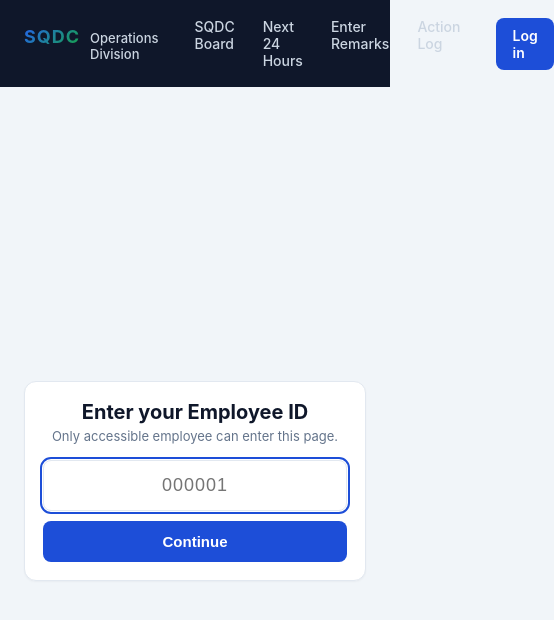
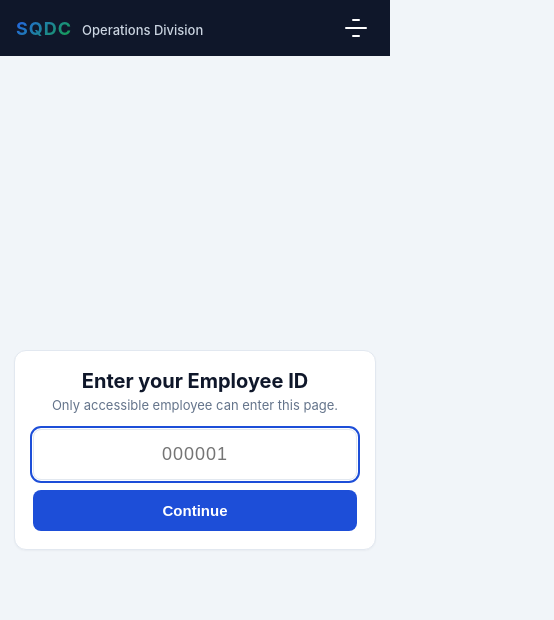
Before and after one commit to ops-ptp/SQDC, a React (Vite) app: page /login in a window 390 px wide. Shown: the top 620 px of the page, 554 px wide, since content can reach past the window. Built offline with nearby package versions, Linux system fonts and the light colour scheme; no server answers.

Commit message:
Add files via upload

```diff
--- a/src/components/Navbar.tsx
+++ b/src/components/Navbar.tsx
@@ -1,30 +1,52 @@
+import { useState } from 'react';
 import { NavLink } from 'react-router-dom';
 import { useEmployee } from '../context/EmployeeContext';
 
 export default function Navbar() {
   const { employee, logout } = useEmployee();
+  const [menuOpen, setMenuOpen] = useState(false);
+
+  const linkClass = ({ isActive }: { isActive: boolean }) => (isActive ? 'active' : '');
+  const closeMenu = () => setMenuOpen(false);
 
   return (
     <header className="navbar">
+      <div className="navbar-row">
         <div className="navbar-brand">
           <span className="navbar-logo">SQDC</span>
           <span className="navbar-title">Operations Division</span>
         </div>
+
+        <button
+          type="button"
+          className="navbar-toggle"
+          aria-label={menuOpen ? 'Close menu' : 'Open menu'}
+          aria-expanded={menuOpen}
+          onClick={() => setMenuOpen((v) => !v)}
+        >
+          <span className={`navbar-toggle-bar ${menuOpen ? 'is-open' : ''}`} />
+        </button>
+      </div>
+
+      {/* Tapping any link/button inside closes the panel directly (rather
+          than syncing to the route in an effect), so opening/closing stays
+          a single, traceable state update per user action. */}
+      <div className={`navbar-collapse ${menuOpen ? 'is-open' : ''}`}>
         <nav className="navbar-links">
-        <NavLink to="/" end className={({ isActive }) => (isActive ? 'active' : '')}>
+          <NavLink to="/" end className={linkClass} onClick={closeMenu}>
             SQDC Board
           </NavLink>
-        <NavLink to="/forward-looking" className={({ isActive }) => (isActive ? 'active' : '')}>
+          <NavLink to="/forward-looking" className={linkClass} onClick={closeMenu}>
             Next 24 Hours
           </NavLink>
-        <NavLink to="/entry" className={({ isActive }) => (isActive ? 'active' : '')}>
+          <NavLink to="/entry" className={linkClass} onClick={closeMenu}>
             Enter Remarks
           </NavLink>
-        <NavLink to="/actions" className={({ isActive }) => (isActive ? 'active' : '')}>
+          <NavLink to="/actions" className={linkClass} onClick={closeMenu}>
             Action Log
           </NavLink>
           {employee?.is_admin && (
-          <NavLink to="/admin" className={({ isActive }) => (isActive ? 'active' : '')}>
+            <NavLink to="/admin" className={linkClass} onClick={closeMenu}>
               Admin
             </NavLink>
           )}
@@ -35,16 +57,23 @@ export default function Navbar() {
               <span className="navbar-employee">
                 {employee.name} <span className="navbar-employee-code">({employee.employee_code})</span>
               </span>
-            <button className="btn btn-ghost" onClick={logout}>
+              <button
+                className="btn btn-ghost"
+                onClick={() => {
+                  closeMenu();
+                  logout();
+                }}
+              >
                 Switch user
               </button>
             </>
           ) : (
-          <NavLink to="/login" className="btn btn-primary">
+            <NavLink to="/login" className="btn btn-primary" onClick={closeMenu}>
               Log in
             </NavLink>
           )}
         </div>
+      </div>
     </header>
   );
 }
--- a/src/index.css
+++ b/src/index.css
@@ -45,10 +45,6 @@ p {
 
 /* ---------------- Navbar ---------------- */
 .navbar {
-  display: flex;
-  align-items: center;
-  gap: 24px;
-  padding: 10px 24px;
   background: #0f172a;
   color: white;
   position: sticky;
@@ -56,11 +52,20 @@ p {
   z-index: 20;
 }
 
+.navbar-row {
+  display: flex;
+  align-items: center;
+  justify-content: space-between;
+  gap: 12px;
+  padding: 10px 24px;
+}
+
 .navbar-brand {
   display: flex;
   align-items: baseline;
   gap: 10px;
   font-weight: 700;
+  min-width: 0;
 }
 
 .navbar-logo {
@@ -70,18 +75,83 @@ p {
   -webkit-background-clip: text;
   background-clip: text;
   color: transparent;
+  flex-shrink: 0;
 }
 
 .navbar-title {
   font-size: 13px;
   font-weight: 500;
   color: #cbd5e1;
+  overflow: hidden;
+  text-overflow: ellipsis;
+  white-space: nowrap;
+}
+
+/* Hamburger toggle — hidden on desktop, shown only under the mobile
+   breakpoint below. */
+.navbar-toggle {
+  display: none;
+  flex-shrink: 0;
+  width: 36px;
+  height: 36px;
+  border: none;
+  background: transparent;
+  cursor: pointer;
+  position: relative;
+}
+
+.navbar-toggle-bar,
+.navbar-toggle-bar::before,
+.navbar-toggle-bar::after {
+  position: absolute;
+  left: 7px;
+  right: 7px;
+  height: 2px;
+  background: white;
+  border-radius: 2px;
+  transition: transform 0.18s ease, opacity 0.18s ease, top 0.18s ease;
+}
+
+.navbar-toggle-bar {
+  top: 17px;
+}
+
+.navbar-toggle-bar::before {
+  content: '';
+  top: -8px;
+}
+
+.navbar-toggle-bar::after {
+  content: '';
+  top: 8px;
+}
+
+.navbar-toggle-bar.is-open {
+  background: transparent;
+}
+
+.navbar-toggle-bar.is-open::before {
+  top: 0;
+  transform: rotate(45deg);
+}
+
+.navbar-toggle-bar.is-open::after {
+  top: 0;
+  transform: rotate(-45deg);
+}
+
+.navbar-collapse {
+  display: flex;
+  align-items: center;
+  gap: 24px;
+  padding: 0 24px;
 }
 
 .navbar-links {
   display: flex;
   gap: 4px;
   flex: 1;
+  flex-wrap: wrap;
 }
 
 .navbar-links a {
@@ -110,6 +180,63 @@ p {
   color: #94a3b8;
 }
 
+/* ---------------- Mobile navbar ---------------- */
+@media (max-width: 780px) {
+  .navbar-row {
+    padding: 10px 16px;
+  }
+
+  .navbar-toggle {
+    display: block;
+  }
+
+  /* Collapsible panel: collapsed to zero height (not display:none) so the
+     open/close transition can animate instead of snapping. */
+  .navbar-collapse {
+    flex-direction: column;
+    align-items: stretch;
+    gap: 4px;
+    max-height: 0;
+    overflow: hidden;
+    padding: 0 16px;
+    transition: max-height 0.2s ease, padding 0.2s ease;
+  }
+
+  .navbar-collapse.is-open {
+    max-height: 480px;
+    padding: 8px 16px 16px;
+  }
+
+  .navbar-links {
+    flex-direction: column;
+    gap: 2px;
+  }
+
+  .navbar-links a {
+    padding: 11px 12px;
+    font-size: 15px;
+  }
+
+  .navbar-user {
+    flex-direction: column;
+    align-items: stretch;
+    gap: 8px;
+    padding-top: 8px;
+    border-top: 1px solid rgba(255, 255, 255, 0.12);
+    margin-top: 4px;
+  }
+
+  .navbar-user .btn,
+  .navbar-user a.btn {
+    width: 100%;
+    text-align: center;
+  }
+
+  .navbar-employee {
+    font-size: 14px;
+  }
+}
+
 /* ---------------- Buttons / inputs ---------------- */
 .btn {
   border: none;
@@ -124,6 +251,24 @@ p {
 .btn:disabled {
   opacity: 0.6;
   cursor: not-allowed;
+}
+
+@media (max-width: 640px) {
+  /* Slightly taller tap targets across the board's small interactive
+     controls, without changing their look on desktop. */
+  .btn,
+  .chip,
+  .entry-pill,
+  .kpi-pill,
+  .segmented-btn {
+    padding-top: 10px;
+    padding-bottom: 10px;
+  }
+
+  .kpi-pill {
+    padding-left: 12px;
+    padding-right: 12px;
+  }
 }
 
 .btn-primary {
@@ -207,6 +352,8 @@ p {
   display: flex;
   align-items: flex-start;
   justify-content: space-between;
+  gap: 12px;
+  flex-wrap: wrap;
 }
 
 .center-page {
@@ -215,6 +362,37 @@ p {
   align-items: center;
   justify-content: center;
   padding: 24px;
+}
+
+@media (max-width: 640px) {
+  .page {
+    padding: 14px;
+  }
+
+  .page-margin {
+    margin: 14px;
+  }
+
+  .center-page {
+    padding: 14px;
+  }
+
+  .page-header-row {
+    flex-direction: column;
+    align-items: stretch;
+  }
+
+  .page-header-row .date-picker {
+    align-items: stretch;
+  }
+
+  .page-header-row .date-picker .input {
+    width: 100%;
+  }
+
+  h1 {
+    font-size: 20px;
+  }
 }
 
 .card {
@@ -263,6 +441,12 @@ p {
   display: grid;
   grid-template-columns: repeat(auto-fit, minmax(320px, 1fr));
   gap: 16px;
+}
+
+@media (max-width: 400px) {
+  .admin-upload-grid {
+    grid-template-columns: 1fr;
+  }
 }
 
 .admin-upload-card {
@@ -366,6 +550,12 @@ p {
   display: grid;
   grid-template-columns: repeat(auto-fill, minmax(280px, 1fr));
   gap: 16px;
+}
+
+@media (max-width: 340px) {
+  .entry-grid {
+    grid-template-columns: 1fr;
+  }
 }
 
 .entry-card {
@@ -476,6 +666,16 @@ p {
   flex-wrap: wrap;
 }
 
+@media (max-width: 560px) {
+  .form-grid {
+    grid-template-columns: 1fr;
+  }
+
+  .span-2 {
+    grid-column: span 1;
+  }
+}
+
 .chip {
   border: 1px solid var(--border);
   background: white;
@@ -580,6 +780,29 @@ p {
   flex-wrap: wrap;
 }
 
+@media (max-width: 640px) {
+  .board-page {
+    padding: 14px 14px 32px;
+  }
+
+  .board-page-header {
+    flex-direction: column;
+    align-items: stretch;
+    gap: 10px;
+  }
+
+  .board-page-controls {
+    justify-content: space-between;
+  }
+
+  .board-reviewing-badge {
+    display: block;
+    margin-left: 0;
+    margin-top: 6px;
+    width: fit-content;
+  }
+}
+
 .board-reviewing-badge {
   display: inline-block;
   margin-left: 10px;
@@ -660,6 +883,7 @@ p {
 @media (max-width: 700px) {
   .board-grid {
     grid-template-columns: 1fr;
+    gap: 12px;
   }
 }
 
@@ -696,6 +920,12 @@ p {
 
 .letter-grid-svg {
   display: block;
+  /* The component sets explicit width/height pixel attributes (so the
+     layout math for cell size stays simple), but those act only as the
+     SVG's intrinsic size — capping to the card's width here lets it shrink
+     on narrow phone screens instead of overflowing/forcing a scrollbar. */
+  max-width: 100%;
+  height: auto;
 }
 
 .letter-grid-empty {
@@ -789,6 +1019,36 @@ p {
   margin-left: 3px;
   color: var(--muted);
   white-space: nowrap;
+}
+
+@media (max-width: 640px) {
+  .quadrant-hero {
+    padding: 14px 10px;
+  }
+
+  .headline-value {
+    font-size: 28px;
+  }
+
+  .kpi-headline {
+    padding: 10px 10px 0;
+  }
+
+  .kpi-pills {
+    padding: 8px 10px 0;
+  }
+
+  .quadrant-block-title {
+    padding: 12px 10px 4px;
+  }
+
+  .remarks-summary {
+    padding: 0 10px 10px;
+  }
+
+  .quadrant .table-scroll {
+    padding: 0 10px 10px;
+  }
 }
 
 .value-good {
```
Lines whose indentation alone changed are shown as unchanged.
